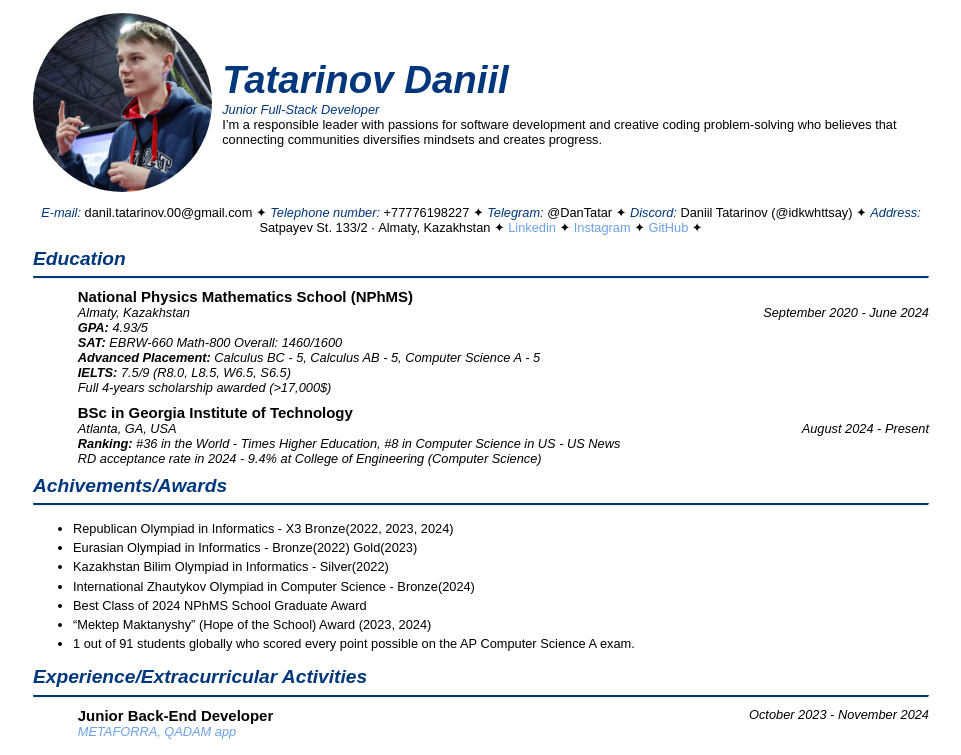
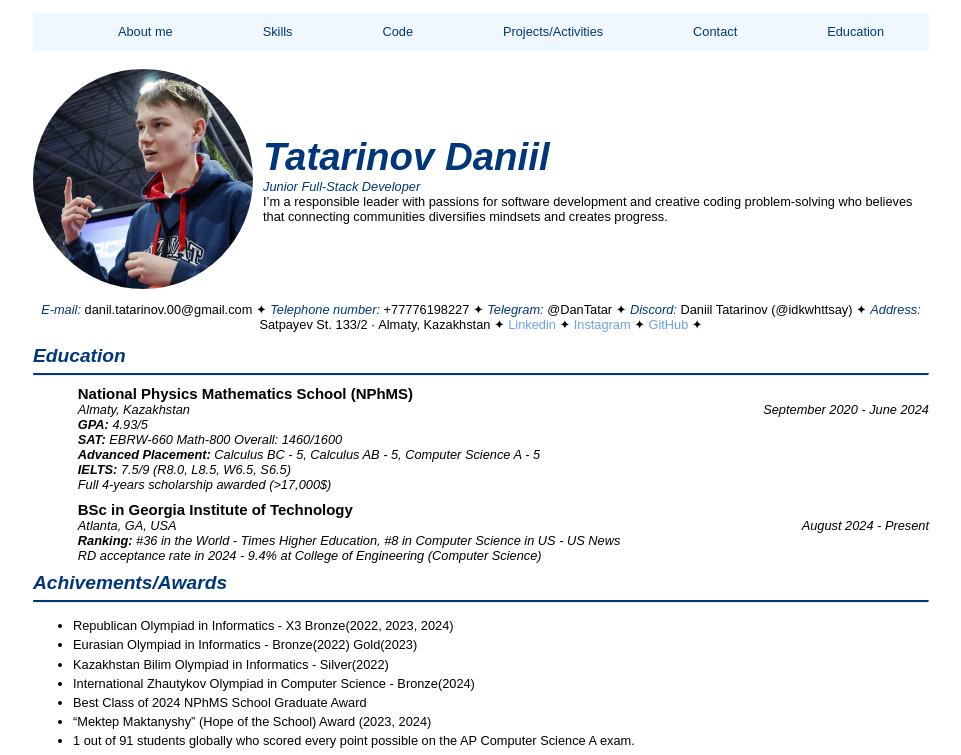
Before and after one commit to idkwhttsay/rsschool-cv, a plain HTML site: page index.html in a window 1280 px wide. Shown: the top 755 px of the page, without its empty margins (159-1120 px from the left). Drawn offline with Linux system fonts and the light colour scheme.

Commit message:
feat: footer, nav

```diff
--- a/index.html
+++ b/index.html
@@ -4,20 +4,31 @@
     <meta charset="UTF-8">
     <meta name="viewport" content="width=device-width, initial-scale=1.0">
     <title>Tatarinov Daniil - CV</title>
+    <link rel="icon" href="images/ISO_C++_Logo.svg.png" />
     <link href="style.css" rel="stylesheet">
     <link href="docs/prism.css" rel="stylesheet">
 </head>
 <body>
     <header>
-        <div class="avatar">
-            <img src="images/1708682474156.jpeg" alt="avatar" width="20%" height="20%" class="image">
+        <nav class="nav">
+            <ul class="nav-list">
+                <li><a href="#about-me" class="nav-item nav-text">About me</a></li>
+                <li><a href="#skills" class="nav-item">Skills</a></li>
+                <li><a href="#code-example" class="nav-item">Code</a></li>
+                <li><a href="#projects" class="nav-item">Projects/Activities</a></li>
+                <li><a href="#contact" class="nav-item">Contact</a></li>
+                <li><a href="#education" class="nav-item">Education</a></li>
+            </ul>
+        </nav>
+        <div class="avatar" id="about-me">
+            <img src="images/1708682474156.jpeg" alt="Daniil" width="220" height="220" class="image">
             <div class="top">
                 <div class="name highlight">Tatarinov Daniil</div>
                 <div class="work highlight">Junior Full-Stack Developer</div>
                 <div class="about-me">I’m a responsible leader with passions for software development and creative coding problem-solving who believes that connecting communities diversifies mindsets and creates progress.</div>
             </div>
         </div>
-        <div class="contact">
+        <div class="contact" id="contact">
             <p><span class="highlight">E-mail:</span> danil.tatarinov.00@gmail.com &#10022;
                 <span class="highlight">Telephone number:</span> +77776198227 &#10022;
                 <span class="highlight">Telegram:</span> @DanTatar &#10022;
@@ -30,7 +41,7 @@
         </div>
     </header>
 
-    <div class="education">
+    <div class="education" id="education">
         <div class="highlight h2-text">Education</div>
         <hr class="line1">
         <div class="edu-unit">
@@ -77,7 +88,7 @@
         </ul>
     </div>
 
-    <div class="activities">
+    <div class="activities" id="projects">
         <div class="highlight h2-text">Experience/Extracurricular Activities</div>
         <hr class="line1">
         <div class="edu-unit">
@@ -189,7 +200,7 @@
         </div>
     </div>
 
-    <div class="code-example">
+    <div class="code-example" id="code-example">
         <div class="highlight h2-text">Code Example</div>
         <hr class="line1">
         <p>Codeforces Round 190 (Div. 1) - <a href="https://codeforces.com/problemset/problem/321/E?locale=en" class="link">Task E. Ciel and Gondolas.</a></p>
@@ -290,7 +301,7 @@ signed main() {
         </pre>
     </div>
 
-    <div class="skills">
+    <div class="skills" id="skills">
         <div class="highlight h2-text">Skills</div>
         <hr class="line1">
         <div class="skills-content">
@@ -363,7 +374,11 @@ signed main() {
             </div>
         </div>
     </div>
-
+    <footer class="footer">
+        <div>&#169; 2024 by Tatarinov Daniil</div>
+        <a href="https://github.com/idkwhttsay" class="link">GitHub</a>
+        <a href="https://rs.school/courses/javascript-ru"><img src="images/logo-rsschool3.png" alt="RSSchool" width="86" height="32"></a>
+    </footer>
     <script src="docs/prism.js"></script>
 </body>
 </html>
--- a/style.css
+++ b/style.css
@@ -2,13 +2,42 @@
     --highlight-color: #00367B;
     --text-color: #000000;
     --url-color: #6ca1e7;
+    --background: aliceblue;
 }
 
 body {
     font-family: Arial, Helvetica, sans-serif;
-    margin: 1% 15%;
+    margin: 0% 15%;
     color: var(--text-color);
     font-size: 1.0vw;
+}
+
+.nav-list {
+    list-style: none;
+    display: flex;
+    flex-direction: row;
+    justify-content: space-around;
+    margin-bottom: 2%;
+    background-color: var(--background);
+    height: 3vw;
+    align-items: center;
+}
+
+.nav {
+    margin: 0% 0% 2% 0%;
+    background-color: var(--background);
+}
+
+.nav-item {
+    color: var(--highlight-color);
+    height: 3vw;
+    justify-content: center;
+    align-items: center;
+    text-decoration: none;
+}
+
+.nav-text {
+    color: var(--highlight-color);
 }
 
 .mid-font {
@@ -136,3 +165,11 @@ body {
     flex-direction: column;
     justify-content: center;
 }
+
+.footer {
+    display: flex;
+    flex-direction: row;
+    justify-content: space-between;
+    align-items: center;
+    color: var(--highlight-color);
+}
```
Also changed, not shown: images/ISO_C++_Logo.svg.png (added), images/logo-rsschool3.png (added).
